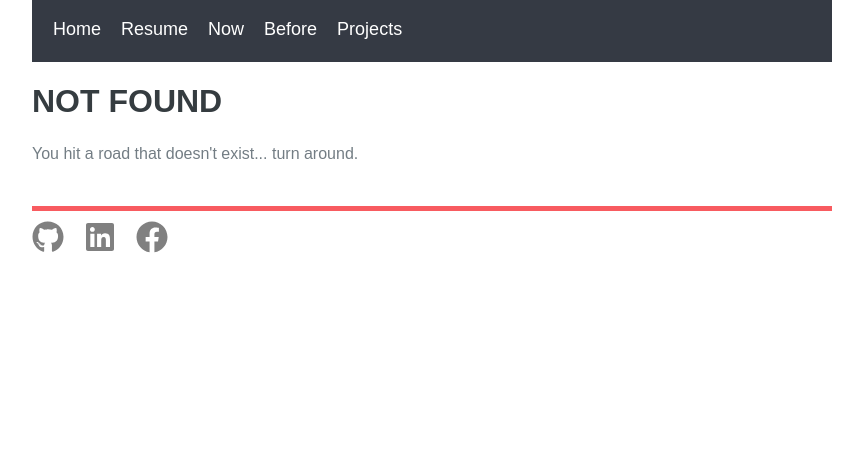
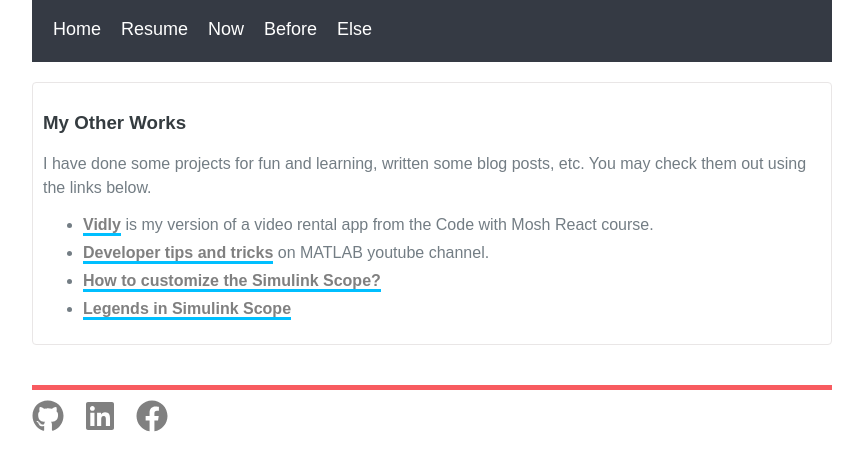
Before and after one commit to roshinkp/roshinkp.com, a Gatsby site: page /else in a window 1280 px wide. Before the commit this address had no page. Shown: the whole page, without its empty margins (208-1071 px from the left). Built offline with nearby package versions, Linux system fonts and the light colour scheme; Gatsby itself is replaced by a stand-in of ours.

Commit message:
Redo projects page

```diff
--- a/src/components/header.js
+++ b/src/components/header.js
@@ -19,7 +19,7 @@ const Header = ({ siteTitle }) => (
           <Link to="/before">before</Link>
         </li>
         <li>
-          <Link to="/projects">projects</Link>
+          <Link to="/else">else</Link>
         </li>
       </ul>
     </nav>
--- a/src/components/layout.css
+++ b/src/components/layout.css
@@ -177,6 +177,10 @@ p {
   color: rgb(115, 125, 132);
 }
 
+.projectLink li {
+  margin-bottom: 10px;
+}
+
 .projectLink a {
   color: gray;
   text-decoration: none;
--- /dev/null
+++ b/src/pages/else.js
@@ -0,0 +1,50 @@
+import React from "react"
+import Layout from "../components/layout"
+import SEO from "../components/seo"
+
+const vidlyAppLink = "https://sheltered-dawn-62729.herokuapp.com/movies"
+const devTipsLink =
+  "https://www.youtube.com/watch?v=flI5P5wV2Yw&feature=emb_logo"
+const blogScope =
+  "https://blogs.mathworks.com/simulink/2011/09/14/how-to-customize-the-simulink-scope-take-2/"
+const blogLegends =
+  "https://blogs.mathworks.com/simulink/2012/03/12/legends-for-simulink-scopes/"
+
+const Else = () => (
+  <Layout>
+    <SEO title="Else" />
+    <section className="content">
+      <h3>My Other Works</h3>
+      <p>
+        I have done some projects for fun and learning, written some blog posts,
+        etc. You may check them out using the links below.
+      </p>
+      <ul className="projectLink">
+        <li>
+          <a href={vidlyAppLink} target="_blank" rel="noreferrer">
+            Vidly
+          </a>{" "}
+          is my version of a video rental app from the Code with Mosh React
+          course.
+        </li>
+        <li>
+          <a href={devTipsLink} target="_blank" rel="noreferrer">
+            Developer tips and tricks
+          </a>{" "}
+          on MATLAB youtube channel.
+        </li>
+        <li>
+          <a href={blogScope} target="_blank" rel="noreferrer">
+            How to customize the Simulink Scope?
+          </a>
+        </li>
+        <li>
+          <a href={blogLegends} target="_blank" rel="noreferrer">
+            Legends in Simulink Scope
+          </a>
+        </li>
+      </ul>
+    </section>
+  </Layout>
+)
+export default Else
```
Also changed, not shown: src/pages/projects.js (deleted, +0 -28 lines).
